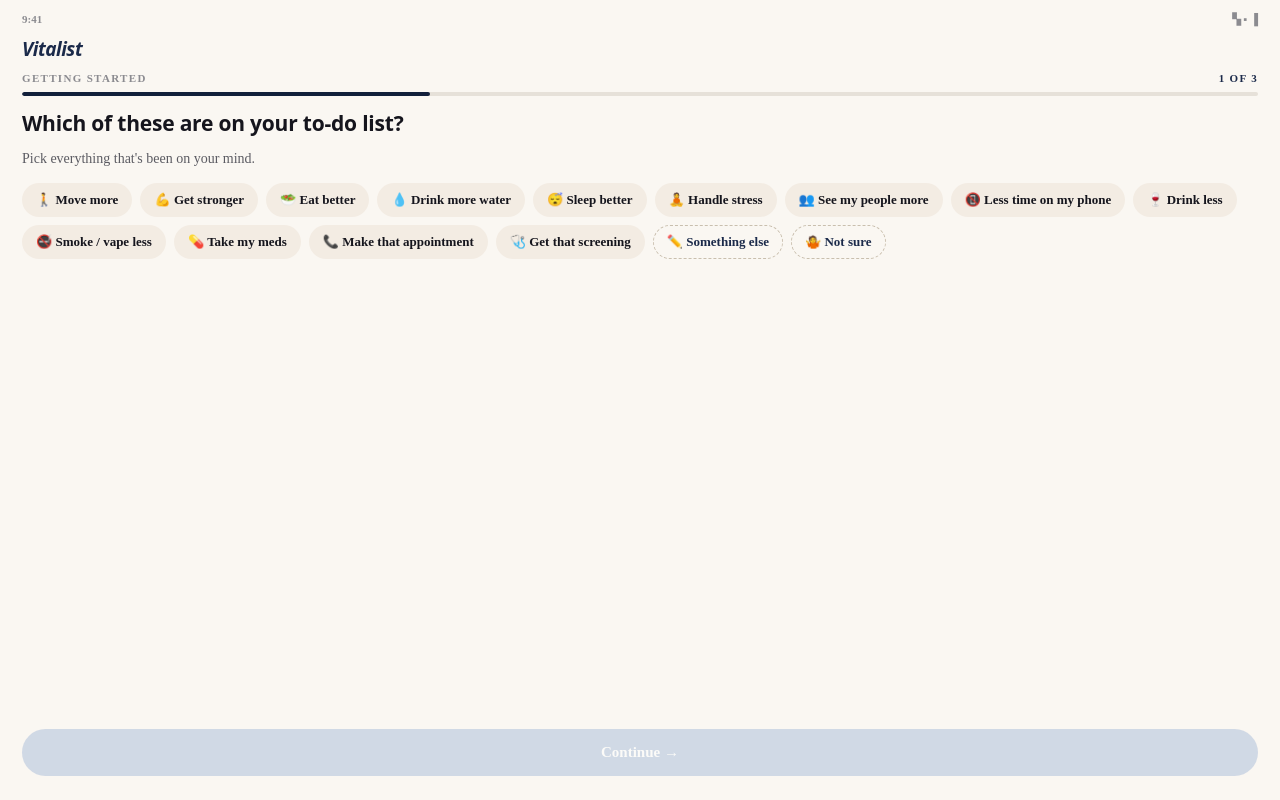
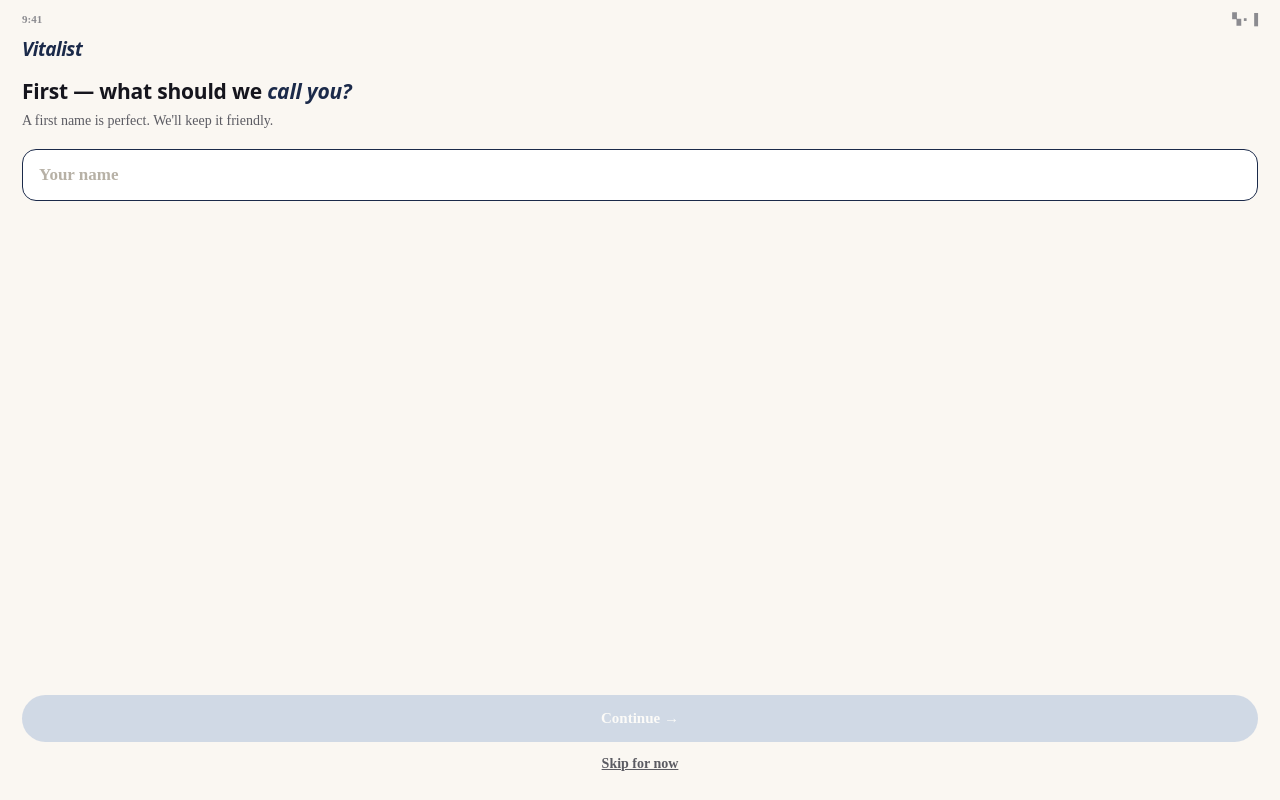
Before and after one commit to isramohamed-crypto/cardiometabolic-insights, a React (Vite) app: page / in a window 1280 px wide. Both pictures are taken after a click on the button "Continue with Email". Built offline with nearby package versions, Linux system fonts and the light colour scheme; a web font is replaced by a local one.

Commit message:
Onboarding: capture name (S_name step); home screen greets 'Welcome back, {name}'

```diff
--- a/src/components/ExpOnboarding.css
+++ b/src/components/ExpOnboarding.css
@@ -80,6 +80,14 @@
 .eo-link { font:700 14px 'Mulish'; color:#5b5b62; text-decoration:underline; text-align:center; cursor:pointer; background:none; border:none; padding:4px 0 }
 .eo-link:hover { color:#3a3a42 }
 .eo-spacer { flex:1 }
+.eo-input {
+  width:100%; box-sizing:border-box;
+  background:#fff; border:1.5px solid #e0d8cc; border-radius:14px;
+  padding:15px 16px; font:700 17px 'Mulish'; color:#15151d;
+  outline:none; transition:border-color .15s;
+}
+.eo-input::placeholder { color:#b7b1a6; font-weight:600 }
+.eo-input:focus { border-color:#1b2a4a }
 /* S4 cover */
 .eo-cover { position:absolute; inset:0; display:flex; flex-direction:column; justify-content:flex-end; animation:eoSlideIn .3s cubic-bezier(.25,.46,.45,.94) both }
 .eo-cover__bg { position:absolute; inset:0 }
--- a/src/components/ExpOnboarding.jsx
+++ b/src/components/ExpOnboarding.jsx
@@ -180,6 +180,7 @@ function getStartingLines(goalId) {
 // ── Component ───────────────────────────────────────────────────────────────
 export default function ExpOnboarding({ onComplete }) {
   const [step, setStep]               = useState('S_auth')
+  const [name, setName]               = useState('')
   const [selectedGoals, setGoals]     = useState([])
   const [primaryGoal, setPrimary]     = useState(null)
   const [startingLine, setStartLine]  = useState(null)
@@ -242,6 +243,7 @@ export default function ExpOnboarding({ onComplete }) {
       localStorage.setItem('vitalistExp_goals', JSON.stringify(selectedGoals))
       localStorage.setItem('vitalistExp_collection', JSON.stringify(collection))
       localStorage.setItem('vitalistExp_sources', JSON.stringify(sources))
+      localStorage.setItem('vitalistExp_name', name.trim())
       localStorage.setItem('vitalistExp_complete', '1')
     } catch (_) {}
     onComplete(habits)
@@ -258,6 +260,7 @@ export default function ExpOnboarding({ onComplete }) {
     try {
       localStorage.setItem('vitalistExp_habits', JSON.stringify(habits))
       localStorage.setItem('vitalistExp_sources', JSON.stringify(['steps', 'sleep']))
+      localStorage.setItem('vitalistExp_name', 'Beth')
       localStorage.setItem('vitalistExp_complete', '1')
     } catch (_) {}
     onComplete(habits)
@@ -287,19 +290,19 @@ export default function ExpOnboarding({ onComplete }) {
           </p>
           <div className="eo-auth__divider"><span>Join now</span></div>
           <div className="eo-auth__actions">
-            <button className="eo-auth__btn email" onClick={() => setStep('S2')}>
+            <button className="eo-auth__btn email" onClick={() => setStep('S_name')}>
               <span className="eo-auth__btn-icon">{IconEmail}</span>
               Continue with Email
             </button>
-            <button className="eo-auth__btn phone" onClick={() => setStep('S2')}>
+            <button className="eo-auth__btn phone" onClick={() => setStep('S_name')}>
               <span className="eo-auth__btn-icon">{IconPhone}</span>
               Continue with Phone
             </button>
-            <button className="eo-auth__btn google" onClick={() => setStep('S2')}>
+            <button className="eo-auth__btn google" onClick={() => setStep('S_name')}>
               <span className="eo-auth__btn-icon">{IconGoogle}</span>
               Continue with Google
             </button>
-            <button className="eo-auth__btn apple" onClick={() => setStep('S2')}>
+            <button className="eo-auth__btn apple" onClick={() => setStep('S_name')}>
               <span className="eo-auth__btn-icon">{IconApple}</span>
               Continue with Apple
             </button>
@@ -333,12 +336,42 @@ export default function ExpOnboarding({ onComplete }) {
           </p>
           <div className="eo-spacer" />
           <div style={{ display: 'flex', flexDirection: 'column', gap: 12 }}>
-            <button className="eo-btn primary" onClick={() => setStep('S2')}>
+            <button className="eo-btn primary" onClick={() => setStep('S_name')}>
               Let's go →
             </button>
             <button className="eo-link" onClick={handleLookAround}>
               Just looking around
             </button>
+          </div>
+        </div>
+      </div>
+    </div>
+  )
+
+  if (step === 'S_name') return (
+    <div className="eo-root">
+      <div className="eo-screen">
+        <div className="eo-status"><span>9:41</span><span>▚ ▪ ▐</span></div>
+        <p className="eo-brand">Vitalist</p>
+        <div className="eo-body" style={{ justifyContent: 'center', gap: 18 }}>
+          <div>
+            <h2 className="eo-q">First — what should we <em>call you?</em></h2>
+            <p className="eo-lede" style={{ marginTop: 8 }}>A first name is perfect. We'll keep it friendly.</p>
+          </div>
+          <input
+            className="eo-input"
+            value={name}
+            onChange={e => setName(e.target.value)}
+            placeholder="Your name"
+            autoFocus
+            onKeyDown={e => { if (e.key === 'Enter' && name.trim()) setStep('S2') }}
+          />
+          <div className="eo-spacer" />
+          <div style={{ display: 'flex', flexDirection: 'column', gap: 10 }}>
+            <button className="eo-btn primary" disabled={!name.trim()} onClick={() => setStep('S2')}>
+              Continue →
+            </button>
+            <button className="eo-link" onClick={() => setStep('S2')}>Skip for now</button>
           </div>
         </div>
       </div>
--- a/src/components/FocusCarousel.jsx
+++ b/src/components/FocusCarousel.jsx
@@ -12,6 +12,9 @@ function writeDone(ids) {
 }
 function readHabits() {
   try { return JSON.parse(localStorage.getItem('vitalistExp_habits') || 'null') } catch { return null }
+}
+function readName() {
+  try { return localStorage.getItem('vitalistExp_name') || '' } catch { return '' }
 }
 
 // Editorial imagery per goal — atmospheric placeholder photography (stable per seed).
@@ -363,6 +366,7 @@ function Overview({ habits, done, onSelect, onClose, onToggleDone }) {
 }
 
 export default function FocusCarousel({ onNavigate, onLogoClick, onMenu }) {
+  const name            = readName()
   const [habits]        = useState(() => readHabits() || [])
   const [done, setDone] = useState(() => readDone())
   const [idx, setIdx]   = useState(0)
@@ -450,7 +454,7 @@ export default function FocusCarousel({ onNavigate, onLogoClick, onMenu }) {
           </button>
         </div>
         <div className="fc-eyebrow-row">
-          <span className="fc-eyebrow">Your daily routine</span>
+          <span className="fc-eyebrow">{name ? `Welcome back, ${name}` : 'Your daily routine'}</span>
         </div>
       </div>
 
--- a/src/profiles.js
+++ b/src/profiles.js
@@ -21,6 +21,7 @@ export const PROFILES = {
     collection: [],
     goals: ['move'],
     sources: ['steps'], // steps connected → walk auto-tracks
+    name: 'Beth',
     completions: [], // nothing done yet today
   },
 
@@ -79,6 +80,7 @@ export const PROFILES = {
     ],
     goals: ['move', 'sleep', 'strong', 'water'],
     sources: ['steps', 'sleep'], // steps+sleep connected; strength (workouts) still connectable
+    name: 'Beth',
     completions: ['walk_kept'], // walk already done today
   },
 }
@@ -95,6 +97,7 @@ export function seedProfile(name) {
     localStorage.setItem('vitalistExp_collection', JSON.stringify(p.collection))
     localStorage.setItem('vitalistExp_goals',      JSON.stringify(p.goals))
     localStorage.setItem('vitalistExp_sources',    JSON.stringify(p.sources || []))
+    localStorage.setItem('vitalistExp_name',       p.name || '')
     localStorage.setItem('vitalistExp_complete',   '1')
     // Seed today's completions
     const today = new Date().toISOString().slice(0, 10)
```
